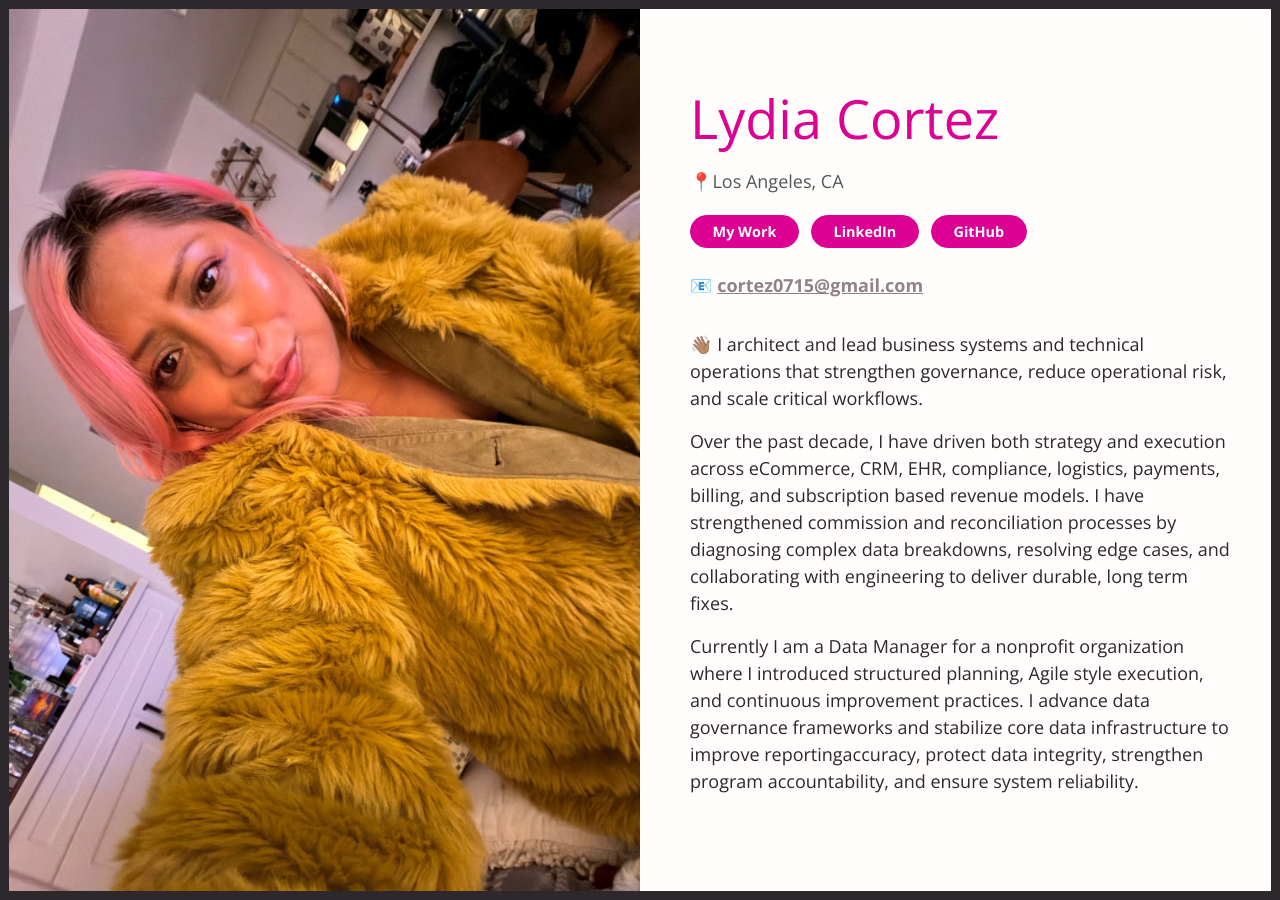
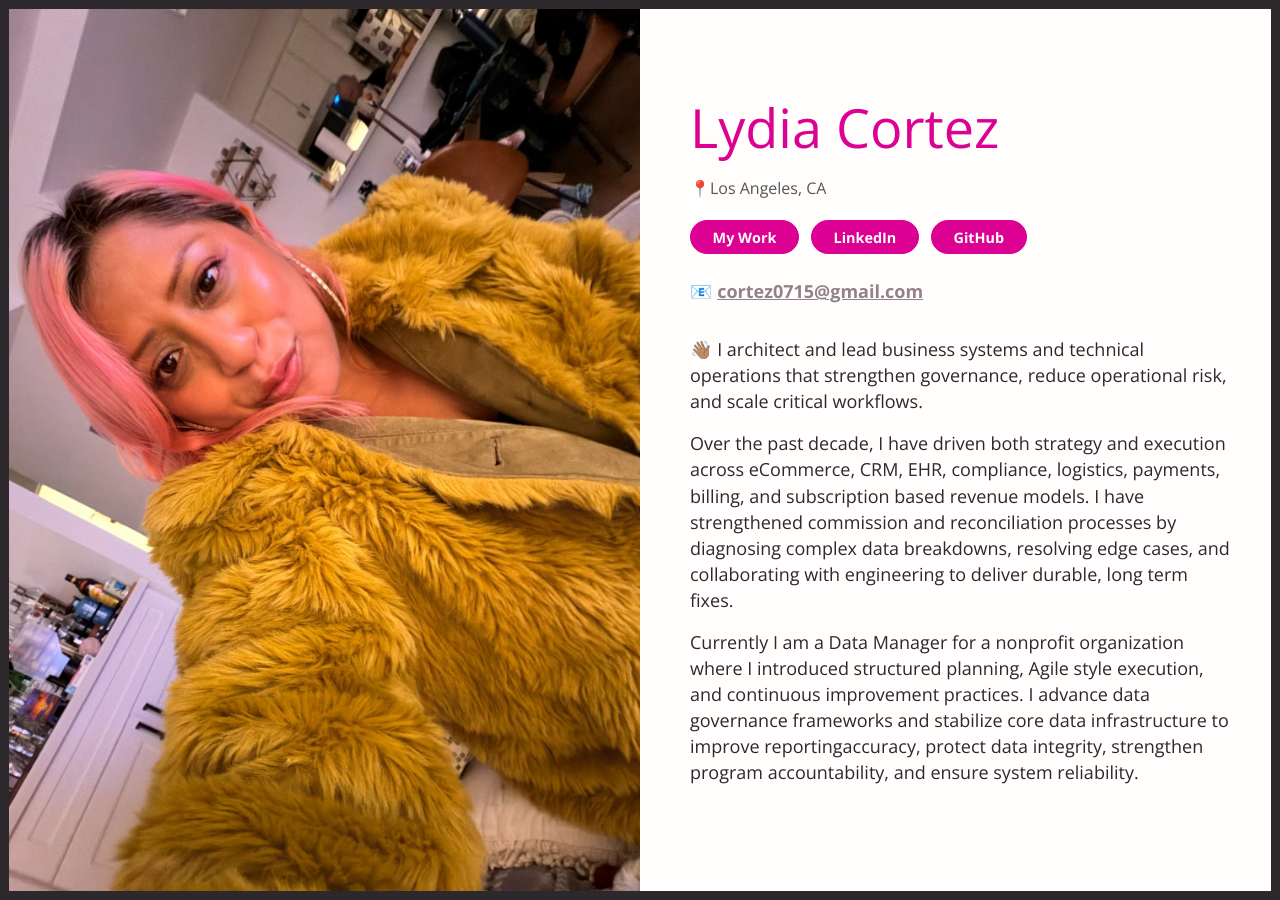
Before and after one commit to lylyco/lylyco.github.io, a Jekyll site: the page built from index.html, in a window 1280 px wide. Built offline with Jekyll 4.4.1, drawn with Linux system fonts in a browser that asks for light colours.

Commit message:
“tev6”

```diff
--- a/_layouts/half.html
+++ b/_layouts/half.html
@@ -13,7 +13,7 @@
   {{ site.title }}
 </h1>
     <div style="
-      font-size: 18px;
+      font-size: 16px;
       color: #555;
       margin-top: 5px; ">
       📍Los Angeles, CA
--- a/assets/css/style.css
+++ b/assets/css/style.css
@@ -22,7 +22,7 @@ html {
 body {
   font-family: Open Sans, Helvetica, Lato, sans-serif;
   font-weight: 350;
-  line-height: 1.50;
+  line-height: 1.45;
   font-size: 50%;
   color: #2c282c;
   background-color: #fffefc;
```
